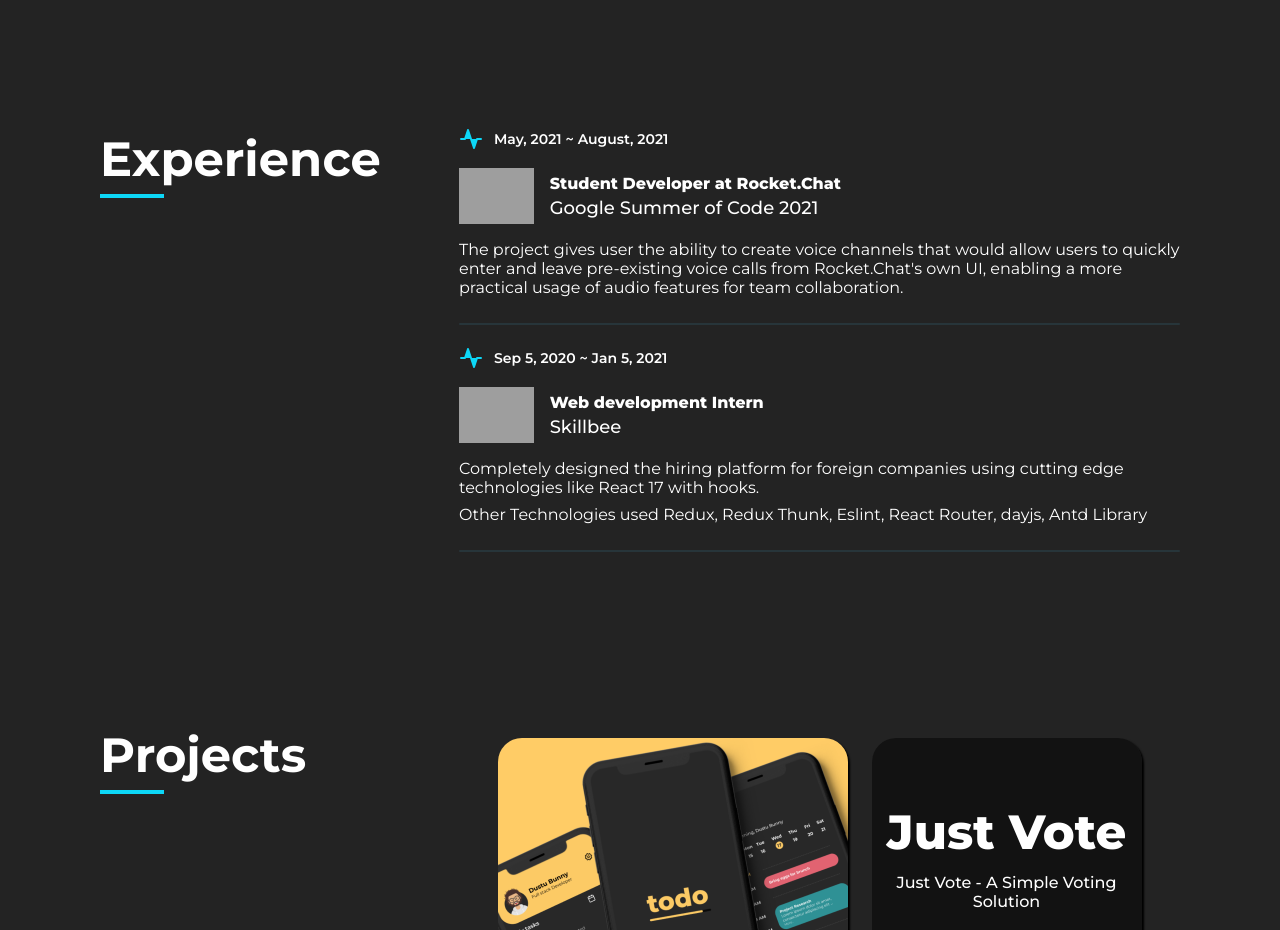
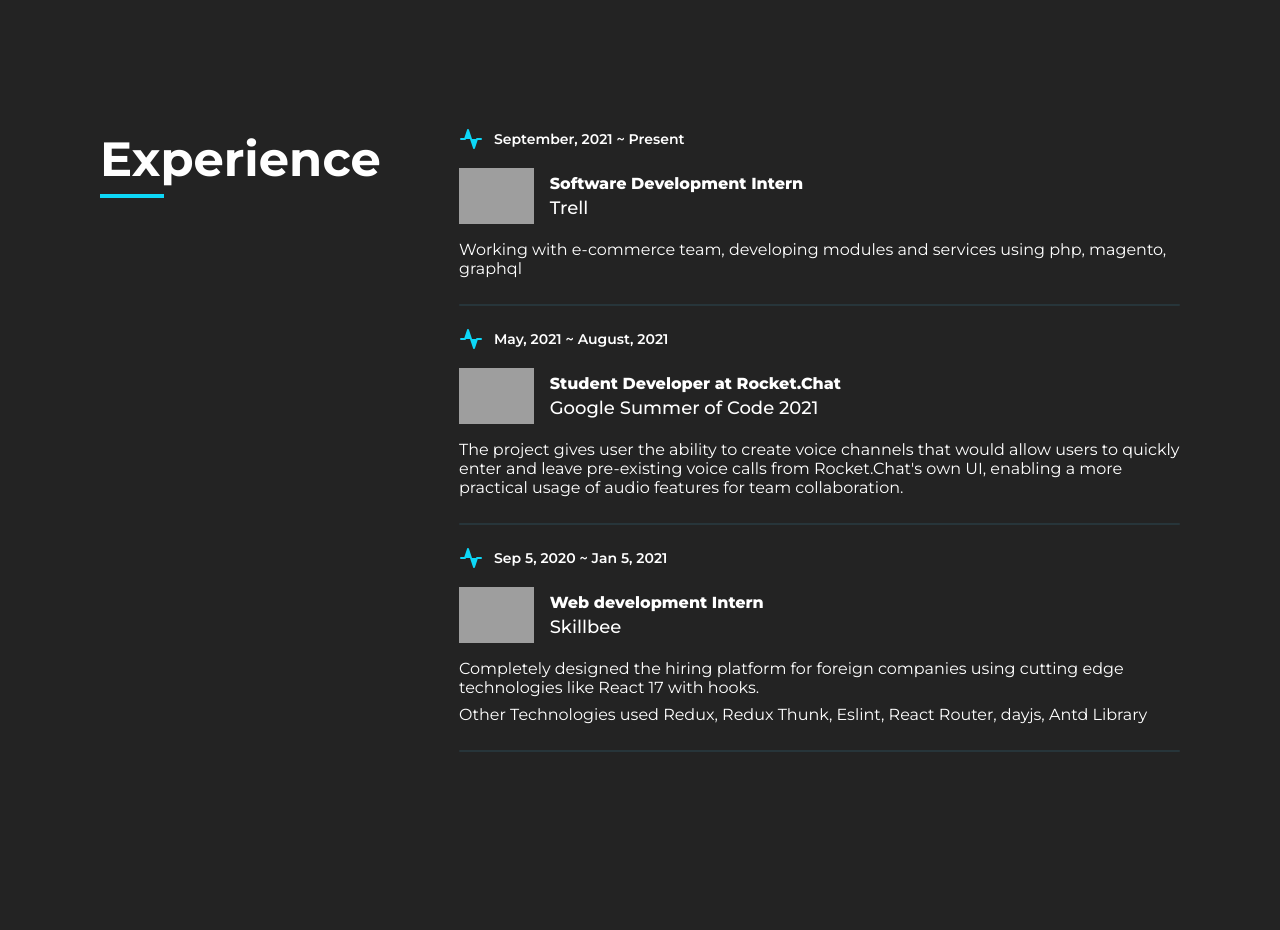
Before and after one commit to hrahul2605/portfolio, a React (Create React App) app: page / in a window 1280 px wide. Shown: the part 820-1750 px from the top of the page. Built offline with nearby package versions, Linux system fonts and the light colour scheme; grey boxes are pictures that could not be loaded.

Commit message:
add: trell experience
Signed-off-by: Rahul Halder <hrahul2605@gmail.com>

```diff
--- a/src/Interface/Experience/constants.ts
+++ b/src/Interface/Experience/constants.ts
@@ -1,6 +1,17 @@
 import { WorkProps } from "./types";
 
 export const Works: WorkProps[] = [
+  {
+    start: "September, 2021",
+    end: "Present",
+    post: "Software Development Intern",
+    org: "Trell",
+    description: [
+      "Working with e-commerce team, developing modules and services using php, magento, graphql",
+    ],
+    url: ["https://shop.trell.co/"],
+    icon: 'https://cdn.trell.co/images/orig/hwiuhdmr53tyjNkskQjFzXKk0vPePa3T.svg'
+  },
   {
     start: "May, 2021",
     end: "August, 2021",
```
